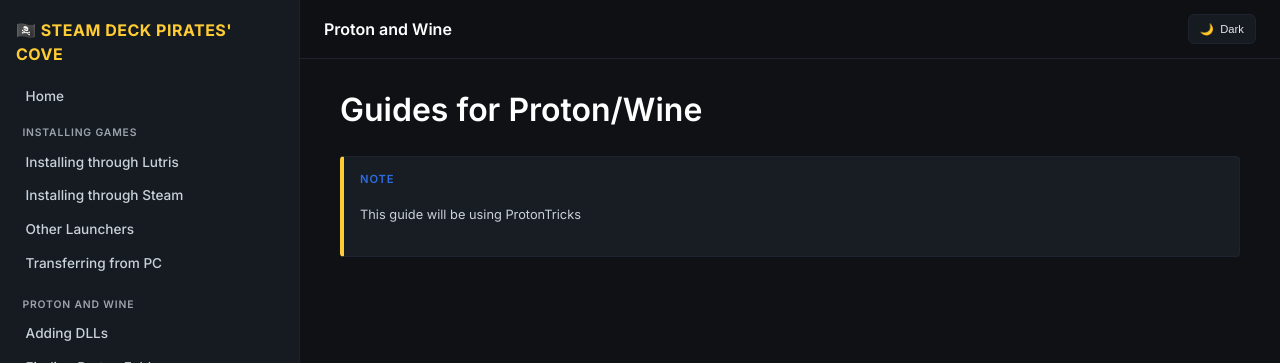
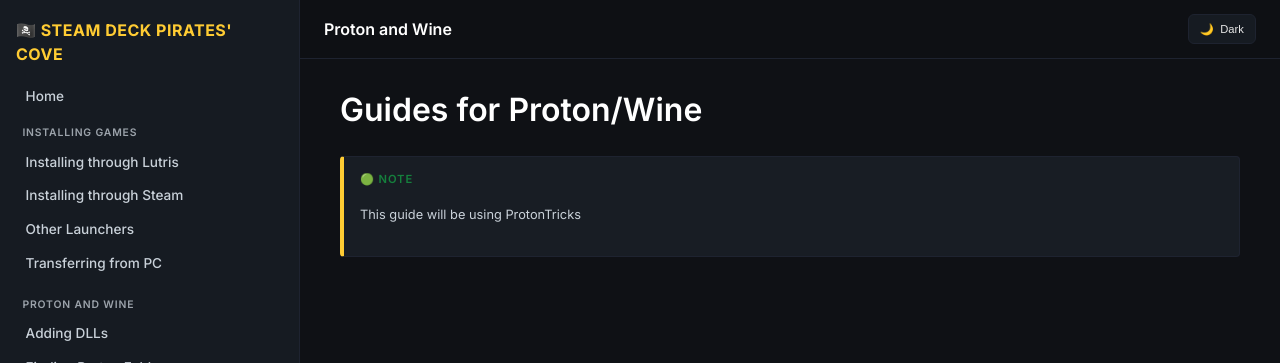
Before and after one commit to livinin82/steam-deck-pirates, a Jekyll site: the page built from _docs/proton-wine.md, in a window 1280 px wide. Shown: the top 363 px of the page. Built offline with Jekyll 4.4.1, drawn with Linux system fonts in a browser that asks for light colours.

Commit message:
feat: admonition icons and reordered severity colors (green note/tip, yellow warning, red caution, blue important)

```diff
--- a/_layouts/default.html
+++ b/_layouts/default.html
@@ -89,6 +89,13 @@
         // Transform GitHub style admonitions inside blockquotes beginning with [!TAG]
         (function(){
           const map = { NOTE:'note', WARNING:'warning', CAUTION:'caution', TIP:'tip', IMPORTANT:'important' };
+          const icons = {
+            note: '🟢',
+            tip: '🟢',
+            important: '📘',
+            warning: '🟡',
+            caution: '🔴'
+          };
           document.querySelectorAll('.markdown-body blockquote').forEach(bq=>{
             const first = bq.firstElementChild || bq.firstChild;
             if(!first) return;
@@ -103,7 +110,9 @@
                 first.textContent = first.textContent.replace(/^\[!([A-Z]+)]\s*/,'');
                 const label = document.createElement('div');
                 label.className='admonition-title';
-                label.textContent = key.charAt(0)+key.slice(1).toLowerCase();
+                const title = key.charAt(0)+key.slice(1).toLowerCase();
+                const icon = icons[kind] || '';
+                label.textContent = icon ? icon+' '+title : title;
                 bq.insertBefore(label, bq.firstChild);
               }
             }
--- a/assets/css/site.css
+++ b/assets/css/site.css
@@ -17,11 +17,11 @@
 	--color-panel-soft-bg:#18212b;
 	--color-panel-soft-border:#233040;
 	/* Admonition variant colors (dark) */
-	--adm-note-color:#2d6cdf; --adm-note-bg:rgba(45,108,223,.15);
-	--adm-tip-color:#16a34a; --adm-tip-bg:rgba(22,163,74,.18);
-	--adm-important-color:#8b5cf6; --adm-important-bg:rgba(139,92,246,.18);
-	--adm-warning-color:#f59e0b; --adm-warning-bg:rgba(245,158,11,.20);
-	--adm-caution-color:#dc2626; --adm-caution-bg:rgba(220,38,38,.22);
+	--adm-note-color:#15803d; --adm-note-bg:rgba(21,128,61,.18); /* green */
+	--adm-tip-color:#15803d; --adm-tip-bg:rgba(21,128,61,.18); /* align tip with note (green family) */
+	--adm-important-color:#2563eb; --adm-important-bg:rgba(37,99,235,.18); /* blue for important */
+	--adm-warning-color:#f59e0b; --adm-warning-bg:rgba(245,158,11,.22); /* yellow/orange */
+	--adm-caution-color:#dc2626; --adm-caution-bg:rgba(220,38,38,.25); /* red */
 }
 [data-theme='light']{
 	--color-bg:#f7f9fc;
@@ -38,11 +38,11 @@
 	--color-panel-soft-bg:#e3f2fd;
 	--color-panel-soft-border:#c6d9eb;
 	/* Admonition variant colors (light) */
-	--adm-note-color:#1d4ed8; --adm-note-bg:rgba(29,78,216,.08);
-	--adm-tip-color:#15803d; --adm-tip-bg:rgba(21,128,61,.10);
-	--adm-important-color:#7e22ce; --adm-important-bg:rgba(126,34,206,.10);
-	--adm-warning-color:#b45309; --adm-warning-bg:rgba(180,83,9,.12);
-	--adm-caution-color:#b91c1c; --adm-caution-bg:rgba(185,28,28,.13);
+	--adm-note-color:#15803d; --adm-note-bg:rgba(21,128,61,.12);
+	--adm-tip-color:#15803d; --adm-tip-bg:rgba(21,128,61,.12);
+	--adm-important-color:#1d4ed8; --adm-important-bg:rgba(29,78,216,.10);
+	--adm-warning-color:#b45309; --adm-warning-bg:rgba(180,83,9,.16);
+	--adm-caution-color:#b91c1c; --adm-caution-bg:rgba(185,28,28,.18);
 }
 body{margin:0;font-family:'Inter',system-ui,-apple-system,BlinkMacSystemFont,'Segoe UI',Roboto,'Helvetica Neue',Arial,sans-serif;background:var(--color-bg);color:var(--color-text);line-height:1.55;-webkit-font-smoothing:antialiased;transition:.25s background,.25s color}
 .layout{display:flex;min-height:100vh}
```
